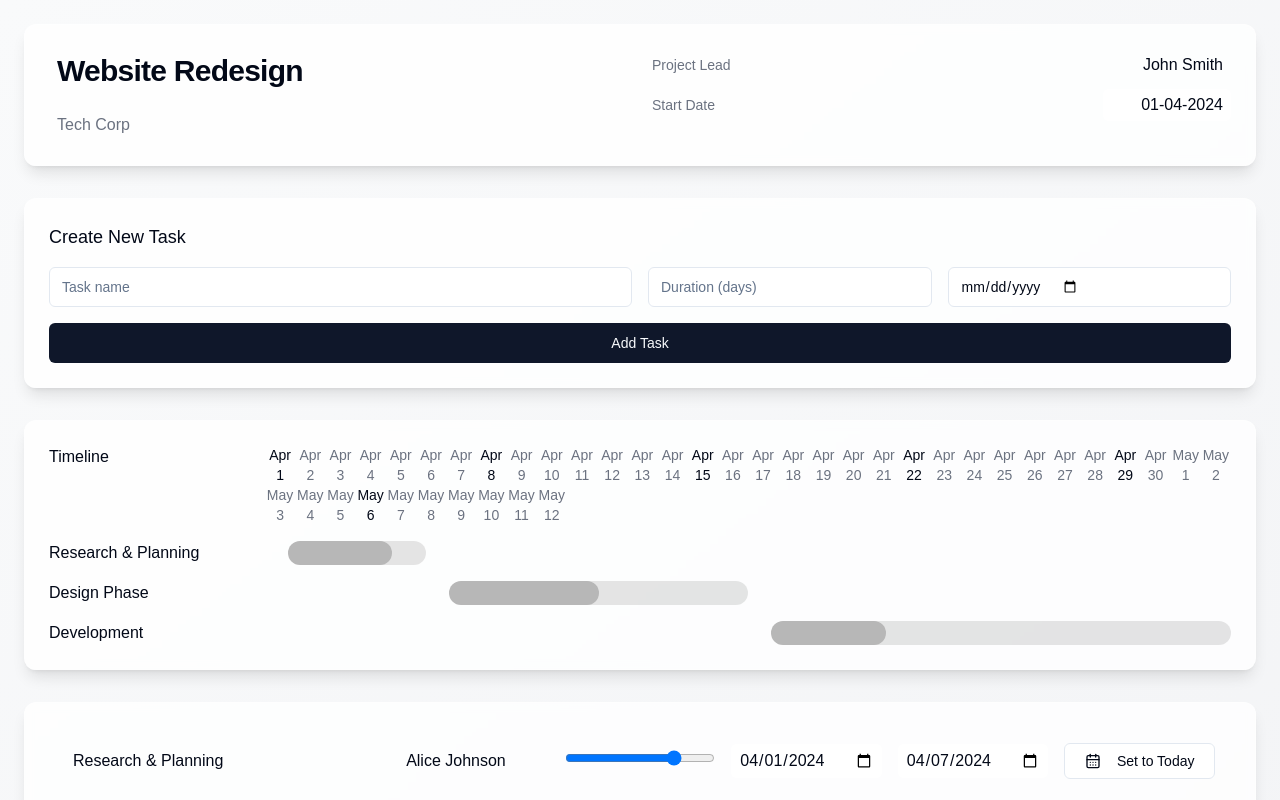
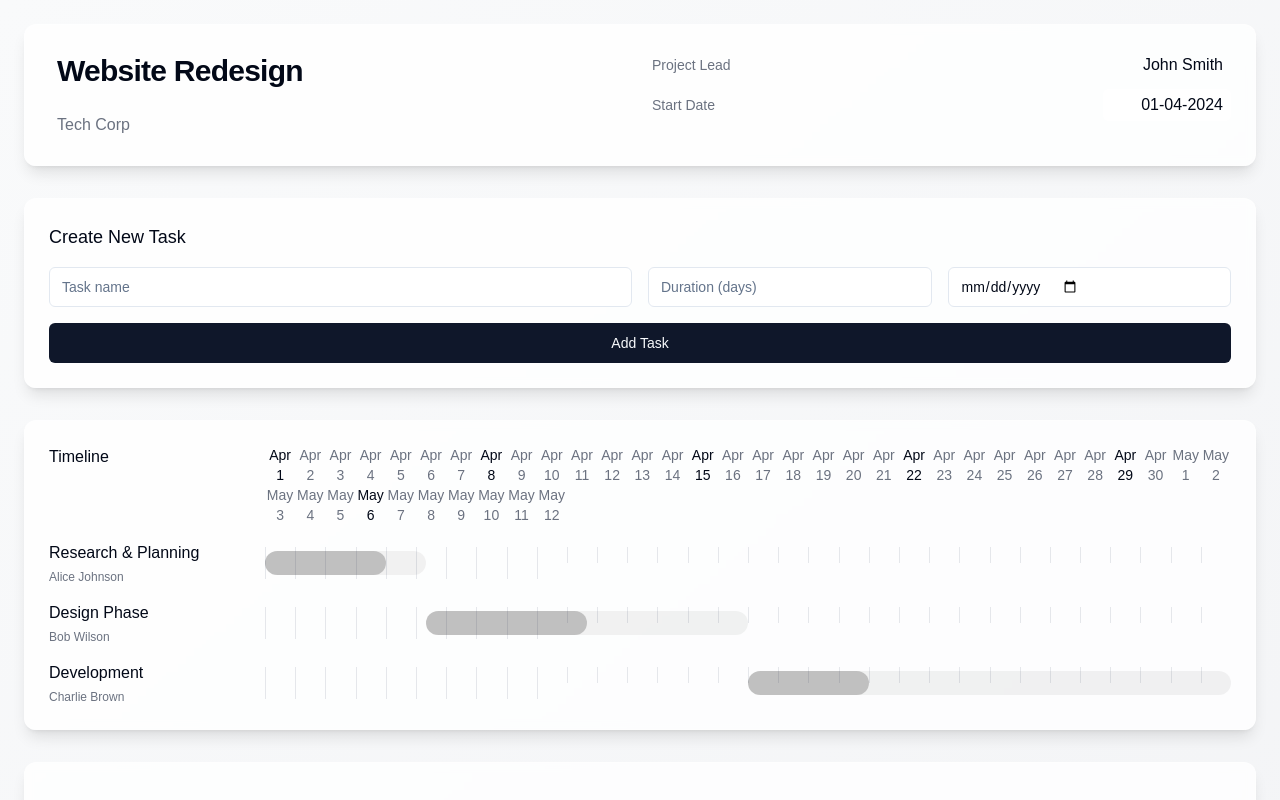
Before and after one commit to Thorpo123/project-planner-pro, a React (Vite) app: page / in a window 1280 px wide. Shown: the top 800 px of the page. Built offline with nearby package versions, Linux system fonts and the light colour scheme.

Commit message:
Update project planner to Gantt chart style
Refactor the project planner to implement a Gantt chart style for task visualization and management. Adjust the layout and components accordingly to enhance user experience and functionality.
[skip gpt_engineer]

```diff
--- a/src/components/TaskTimeline.tsx
+++ b/src/components/TaskTimeline.tsx
@@ -1,9 +1,10 @@
 import { useProject } from "./ProjectContext";
-import { format, eachDayOfInterval, startOfWeek, differenceInWeeks } from "date-fns";
+import { format, eachDayOfInterval, startOfWeek, differenceInWeeks, parseISO, isValid } from "date-fns";
 
 export const TaskTimeline = () => {
   const { projectData } = useProject();
 
+  // Find the earliest start date and latest end date across all tasks
   const startDate = new Date(
     Math.min(
       ...projectData.tasks.map((task) => new Date(task.startDate).getTime())
@@ -46,7 +47,7 @@ export const TaskTimeline = () => {
               Math.round(
                 (taskStart.getTime() - startDate.getTime()) /
                   (1000 * 60 * 60 * 24)
-              ) + 1;
+              );
             const duration = Math.round(
               (taskEnd.getTime() - taskStart.getTime()) / (1000 * 60 * 60 * 24)
             );
@@ -54,15 +55,29 @@ export const TaskTimeline = () => {
             return (
               <div
                 key={task.id}
-                className="grid grid-cols-[200px_1fr] gap-4 items-center"
+                className="grid grid-cols-[200px_1fr] gap-4 items-center group"
               >
-                <div className="font-medium truncate">{task.name}</div>
-                <div className="relative h-6">
+                <div className="space-y-1">
+                  <div className="font-medium truncate">{task.name}</div>
+                  <div className="text-xs text-gray-500">{task.assignedTo}</div>
+                </div>
+                <div className="relative h-8">
+                  {/* Background grid lines */}
+                  <div className="absolute inset-0 grid grid-cols-[repeat(auto-fit,minmax(30px,1fr))]">
+                    {days.map((day) => (
+                      <div
+                        key={day.toISOString()}
+                        className="border-l border-gray-200 h-full"
+                      />
+                    ))}
+                  </div>
+
+                  {/* Task bar */}
                   <div
-                    className="absolute h-full rounded-full bg-black/10"
+                    className="absolute h-6 top-1 rounded-full bg-black/5 group-hover:bg-black/10 transition-colors duration-200"
                     style={{
                       left: `${(startOffset / days.length) * 100}%`,
-                      width: `${(duration / days.length) * 100}%`,
+                      width: `${((duration + 1) / days.length) * 100}%`,
                     }}
                   >
                     <div
```
